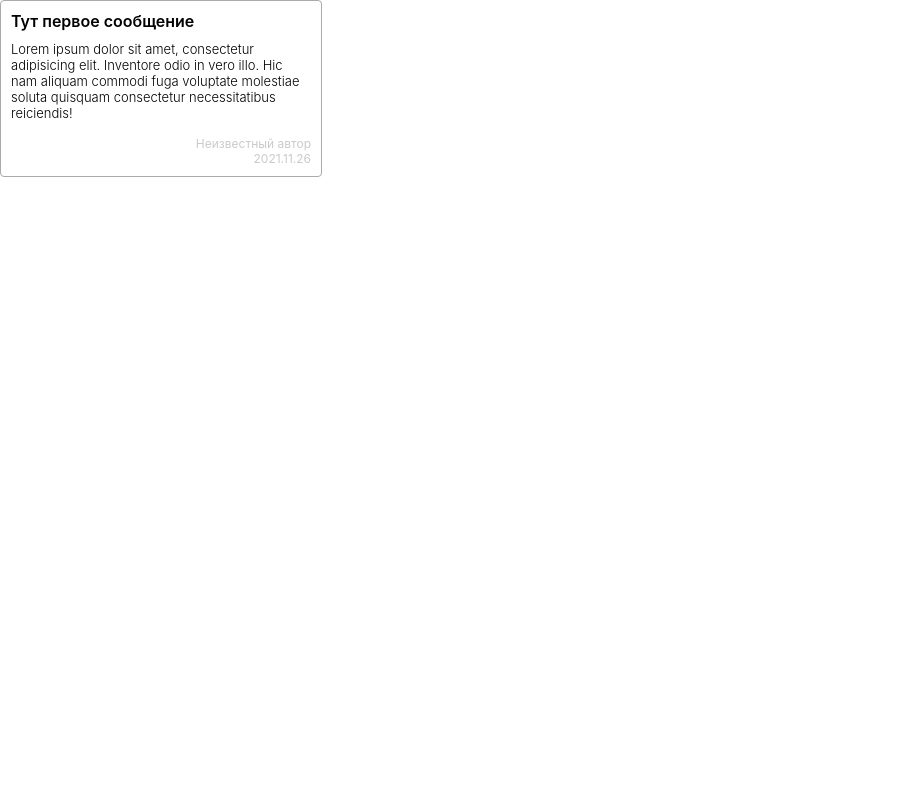
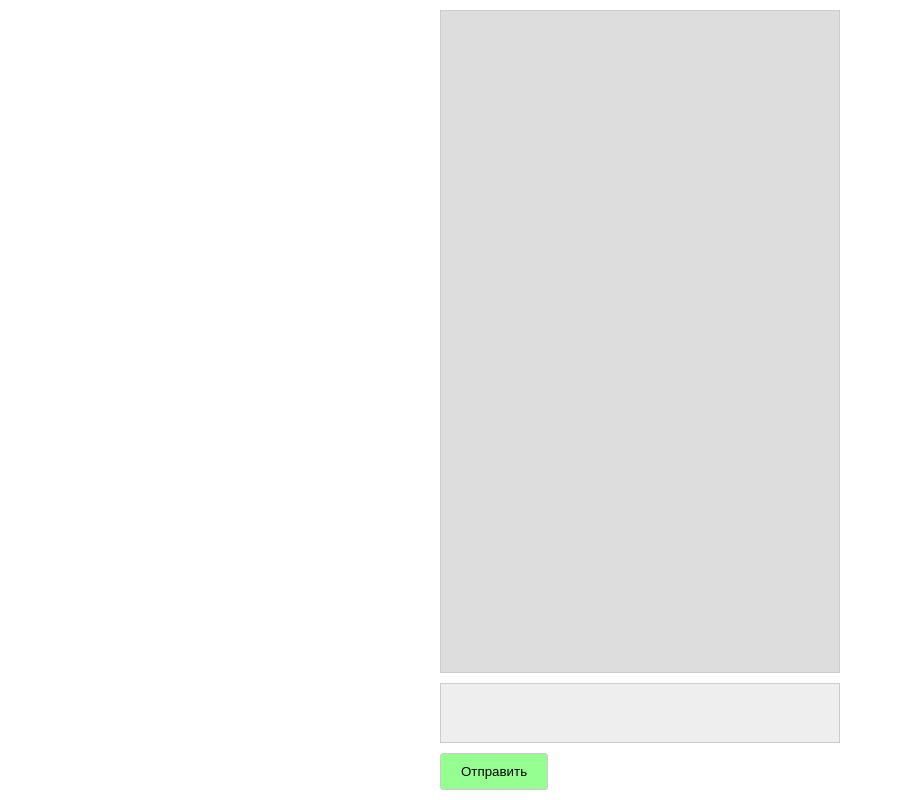
Before and after one commit to AlienAmigo/GB-React, a React (Create React App) app: page / in a window 1280 px wide. Shown: the whole page, without its empty margins (0-903 px from the left). Built offline with nearby package versions, Linux system fonts and the light colour scheme.

Commit message:
lesson02 ready

```diff
--- a/src/App.css
+++ /dev/null
@@ -1,3 +0,0 @@
-.App {
-  display: flex;
-}
--- /dev/null
+++ b/src/App.scss
@@ -0,0 +1,12 @@
+.App {
+  display: flex;
+  min-height: 100vh;
+}
+
+.messager-wrapper {
+  display: flex;
+  flex-direction: column;
+  width: 400px;
+  height: 100vh;
+  margin: 0 auto;
+}
--- a/src/App.tsx
+++ b/src/App.tsx
@@ -1,18 +1,53 @@
-import React from 'react';
-import './App.css';
-import Message from './components/Message';
-
-const myMessage = {
-  title: "Тут первое сообщение",
-  text: "Lorem ipsum dolor sit amet, consectetur adipisicing elit. Inventore odio in vero illo. Hic nam aliquam commodi fuga voluptate molestiae soluta quisquam consectetur necessitatibus reiciendis!",
-  author: "",
-  date: "2021.11.26",
-};
+import { useState, useCallback, useEffect } from 'react';
+import './App.scss';
+import MessageForm from './components/MessageForm';
+import MessageList from './components/MessageList';
 
 const App = () => {
+
+  interface IMessage {
+    title?: string,
+    text: string,
+    date?: string,
+    author?: string,
+    isAuthorHuman?: boolean,
+    isAnswer?: boolean,
+  }
+
+  const [messageList, setMessageList] = useState([]);
+
+  const robotMessage = "Да\u00A0здравствуют роботы! Устроим свой Диснейленд с\u00A0Майнкрафтом и\u00A0роботессами!";
+
+  useEffect(() => {
+    const timerId = setTimeout(() => {
+      ((messageList[messageList.length - 1] as IMessage)?.isAuthorHuman === false && (messageList[messageList.length - 1] as IMessage)?.isAnswer !== true) &&
+        addMessage({
+          text: robotMessage,
+          isAnswer: true,
+          isAuthorHuman: false,
+        });
+    }, 1500);
+
+    return () => {
+     clearTimeout(timerId);
+    }
+
+  }, [messageList])
+
+  const addMessage = useCallback((message: IMessage) => {
+    setMessageList((state) => {
+      const copyState = [...state];
+      copyState.push(message as never);
+      return copyState;
+    });
+  }, []);
+
   return (
     <div className="App">
-      <Message message={myMessage}/>
+      <div className="messager-wrapper">
+        <MessageList messageList={messageList} />
+        <MessageForm addMessage={addMessage} />
+      </div>
     </div>
   );
 }
--- a/src/components/Message/index.tsx
+++ b/src/components/Message/index.tsx
@@ -6,15 +6,18 @@ interface IProps {
     text: string,
     date?: string,
     author?: string,
+    isAuthorHuman?: boolean,
+    isAnswer?: boolean,
   }
 }
 
 const Message = (props: IProps) => {
-  return <div className="message">
+
+  return <div className={`message ${props.message.isAnswer ? 'message--robot': ''}`}>
     {props.message.title && <div className="message__title">{props.message.title}</div>}
     <div className="message__text">{props.message.text}</div>
-    <div className="message__author">{props.message.author || 'Неизвестный автор'}</div>
-    {props.message.date && <div className="message__date">{props.message.date}</div>}
+    {!props.message.isAnswer && <div className="message__author">{props.message.isAuthorHuman ? 'Неизвестный автор' : 'Сообщение от бота'}</div>}
+    {props.message.date && !props.message.isAnswer && <div className="message__date">{props.message.date}</div>}
   </div>
 }
 
--- a/src/components/Message/style.scss
+++ b/src/components/Message/style.scss
@@ -1,10 +1,12 @@
 .message {
   display: flex;
   flex-direction: column;
-  width: 300px;
+  width: 100%;
+  margin: 15px 0;
   padding: 10px;
-  border: 1px solid #aaa;
+  border: 1px solid #bababa;
   border-radius: 4px;
+  background-color: #fff;
 
   &__title {
     margin-bottom: 10px;
@@ -15,13 +17,12 @@
   &__text {
     margin-bottom: 5px;
     font-size: 13px;
-    font-weight: 300;
   }
 
   &__author {
     align-self: flex-end;
     margin-top: 10px;
-    color: #cacaca;
+    color: #999;
     font-size: 12px;
   }
 
@@ -30,4 +31,38 @@
     font-size: 12px;
     color: #cacaca;
   }
+
+  &--robot {
+    align-self: flex-end;
+    margin-top: -5px;
+    padding: 0 10px;
+    background: rgba(255, 255, 255, 0);
+    border: none;
+    font-weight: 600;
+    text-align: right;
+
+    @-webkit-keyframes fadeIn {
+      from {
+        opacity: 0;
+      }
+      to {
+        opacity: 1;
+      }
+    }
+
+    @keyframes fadeIn {
+      from {
+        opacity: 0;
+      }
+      to {
+        opacity: 1;
+      }
+    }
+
+    animation: fadeIn 0.5s ease-in;
+
+    & * {
+      font-size: 10px;
+    }
+  }
 }
--- /dev/null
+++ b/src/components/MessageForm/index.tsx
@@ -0,0 +1,50 @@
+import React, { FormEvent, useState } from 'react';
+import './style.scss';
+
+const MessageForm = (props: any) => {
+  const [value, setValue] = useState("");
+
+  const isAuthorHuman = (): boolean => Boolean(Math.floor(Math.random() * (Math.floor(1) - Math.ceil(0) + 1)) + Math.ceil(0));
+
+  const onSubmit = (ev: FormEvent) => {
+    ev.preventDefault();
+    if (value === "") {
+      return
+    };
+    setValue("");
+    props.addMessage(
+      {
+        text: value,
+        isAuthorHuman: isAuthorHuman(),
+        date: "",
+      }
+    );
+  }
+
+  const onChange = (ev: React.ChangeEvent<HTMLTextAreaElement>): void => {
+    setValue(ev.target.value);
+  }
+
+  return (
+    <form
+      id=""
+      action=""
+      method=""
+      className="message-form"
+      onSubmit={onSubmit}
+    >
+      <textarea
+        name=""
+        id=""
+        value={value}
+        className="message-form__textarea"
+        onChange={onChange}
+      >
+
+      </textarea>
+      <button type="submit" className="message-form__submit-btn">Отправить</button>
+    </form>
+  )
+}
+
+export default MessageForm;
--- /dev/null
+++ b/src/components/MessageForm/style.scss
@@ -0,0 +1,35 @@
+.message-form {
+  display: flex;
+  flex-direction: column;
+  width: 400px;
+  margin: 10px auto;
+
+  &__textarea {
+    width: 100%;
+    height: 60px;
+    padding: 5px 10px;
+    background-color: #eee;
+    border: 1px solid #ccc;
+    color: #444;
+    outline: 0;
+    resize: none;
+  }
+
+  &__submit-btn {
+    display: inline-flex;
+    align-items: center;
+    flex-direction: row;
+    width: max-content;
+    margin: 10px 0 0;
+    padding: 10px 20px;
+    background-color: #96ff92;
+    border: 1px solid #ccc;
+    border-radius: 3px;
+    outline: 0;
+    cursor: pointer;
+
+    &:active {
+      background-color: #efefef;
+    }
+  }
+}
--- /dev/null
+++ b/src/components/MessageList/index.tsx
@@ -0,0 +1,15 @@
+import React from 'react';
+import Message from '../Message';
+import './style.scss';
+
+const MessageList = (props: any) =>
+  <div className="message-list">
+    {
+      props.messageList &&
+      props.messageList.map((item: any, index: number) =>
+        <Message key={index} message={item} />
+      )
+    }
+  </div>
+
+export default MessageList;
--- /dev/null
+++ b/src/components/MessageList/style.scss
@@ -0,0 +1,13 @@
+.message-list {
+  display: flex;
+  flex-direction: column;
+  align-self: stretch;
+  justify-content: flex-end;
+  flex: 1;
+  width: 100%;
+  margin: 10px 0 0;
+  padding: 10px;
+  border: 1px solid #ccc;
+  background-color: #ddd;
+  overflow: auto;
+}
--- a/src/index.css
+++ b/src/index.css
@@ -1,3 +1,7 @@
+* {
+  box-sizing: border-box;
+}
+
 body {
   margin: 0;
   font-family: -apple-system, BlinkMacSystemFont, 'Segoe UI', 'Roboto', 'Oxygen',
```
